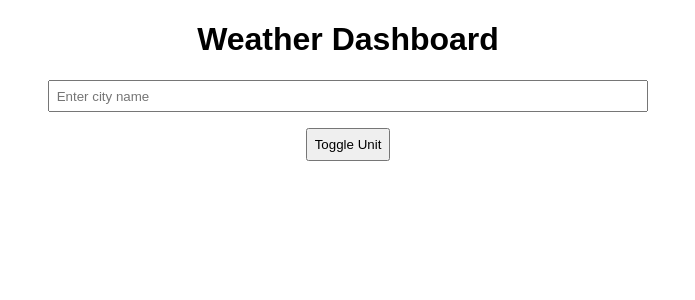
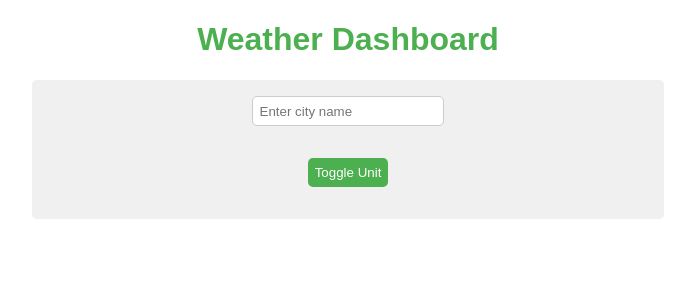
Before and after one commit to devraj-O7/vue-weatherapp, a Vue app: page / in a window 1280 px wide. Shown: the top 300 px of the page, without its empty margins (292-987 px from the left). Built offline with nearby package versions, Linux system fonts and the light colour scheme.

Commit message:
css changes

```diff
--- a/src/App.vue
+++ b/src/App.vue
@@ -25,6 +25,9 @@ export default {
   max-width: 600px;
   margin: auto;
 }
+h1{
+ color:  #4CAF50
+}
 
 @media (max-width: 600px) {
   .weather-dashboard {
--- a/src/components/SearchBar.vue
+++ b/src/components/SearchBar.vue
@@ -71,12 +71,19 @@ export default defineComponent({
 .search-bar {
   position: relative;
   margin-bottom: 1em;
+  background-color: #f0f0f0;
+  border-radius: 5px;
+  display: flex;
 }
+
 input {
   padding: 0.5em;
   width: 100%;
   box-sizing: border-box;
+  border: 1px solid #ccc;
+  border-radius: 5px;
 }
+
 .suggestions-list {
   position: absolute;
   top: 100%;
@@ -94,6 +101,12 @@ input {
   cursor: pointer;
 }
 .suggestions-list li:hover {
-  background: #f0f0f0;
+  background: #d0f0c0;
+}
+
+@media (max-width: 600px) {
+  input {
+    font-size: 14px;
+  }
 }
 </style>
--- a/src/components/ToggleSwitch.vue
+++ b/src/components/ToggleSwitch.vue
@@ -21,10 +21,29 @@ export default {
 <style scoped>
 .toggle-switch {
   text-align: center;
-  margin-bottom: 1em;
+  /* margin-bottom: 1em; */
+  background-color: #f0f0f0;
+  padding: 1em;
+  border-radius: 5px;
+  width: 100%;
+  max-width: 200px;
 }
 button {
   padding: 0.5em;
   cursor: pointer;
+  background-color: #4CAF50;
+  color: white;
+  border: none;
+  border-radius: 5px;
+}
+button:hover {
+  background-color: #45a049;
+}
+
+
+@media (max-width: 600px) {
+  button {
+    font-size: 14px;
+  }
 }
 </style>
--- a/src/components/WeatherDashboard.vue
+++ b/src/components/WeatherDashboard.vue
@@ -29,3 +29,23 @@ export default {
   },
 };
 </script>
+
+<style scoped>
+.weather-dashboard {
+  background-color: #f0f0f0;
+  padding: 1em;
+  border-radius: 5px;
+  display: flex;
+  flex-direction: column;
+  align-items: center;
+}
+p {
+  color: #333;
+}
+
+@media (max-width: 600px) {
+  .weather-dashboard {
+    padding: 0.5em;
+  }
+}
+</style>
--- a/src/components/WeatherDisplay.vue
+++ b/src/components/WeatherDisplay.vue
@@ -20,5 +20,22 @@ export default {
 <style scoped>
 .weather-display {
   text-align: center;
+  background-color: #f0f0f0;
+  padding: 1em;
+  border-radius: 5px;
+  width: 100%;
+  max-width: 400px;
+}
+h2 {
+  color: #4CAF50;
+}
+p {
+  color: #333;
+}
+
+@media (max-width: 600px) {
+  .weather-display {
+    padding: 0.5em;
+  }
 }
 </style>
```
